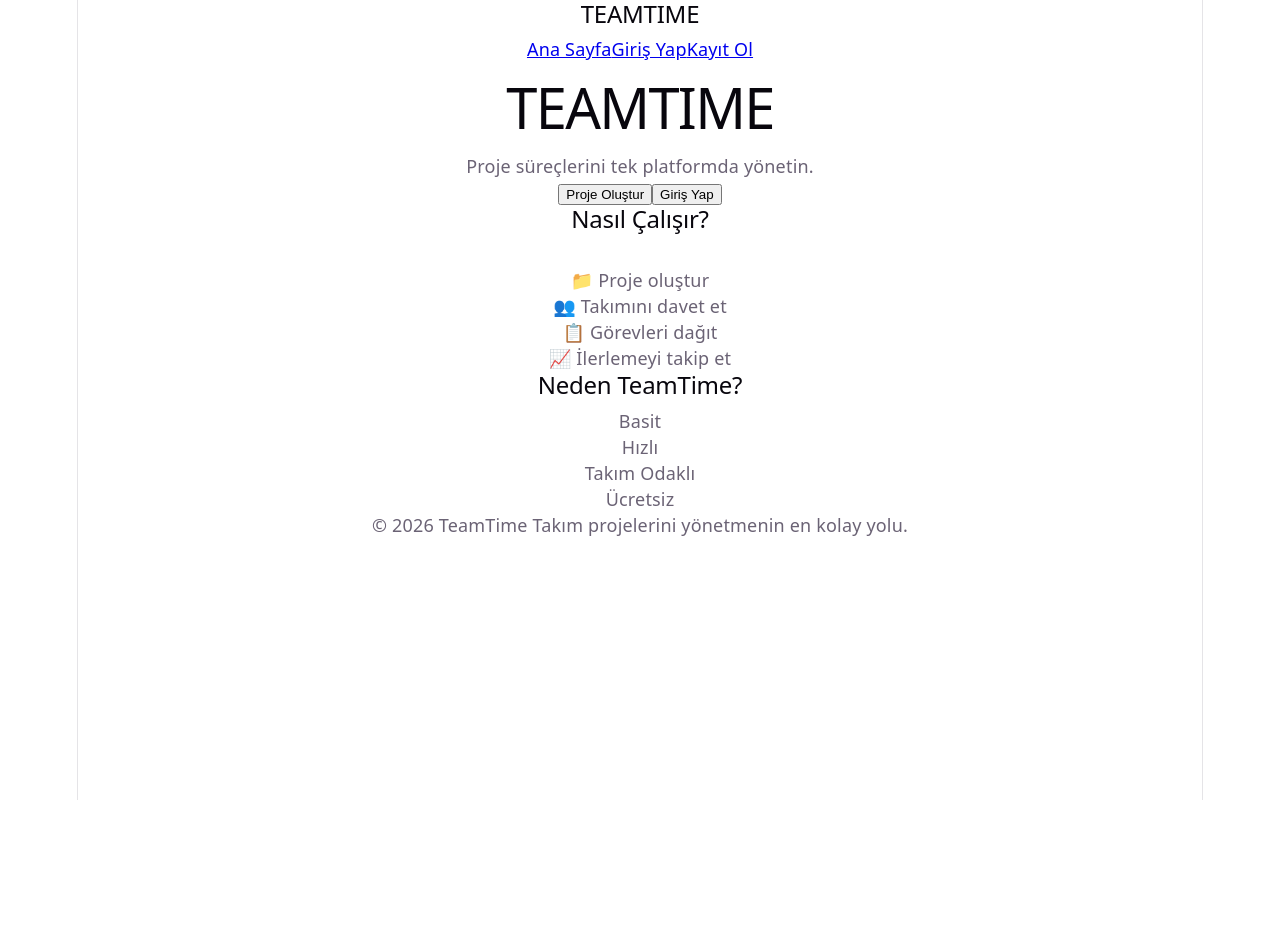
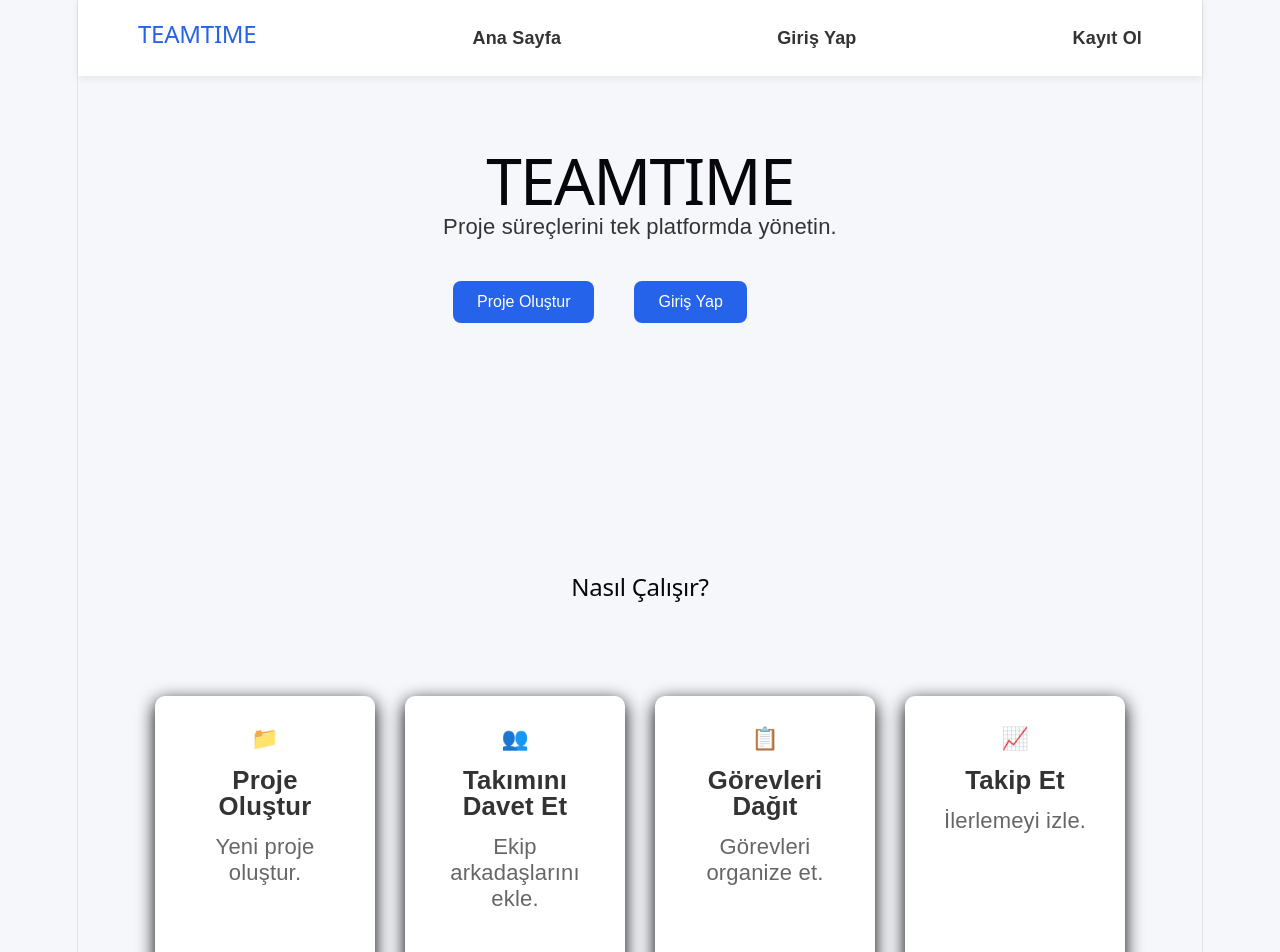
Before and after one commit to Nisayakar/TeamTime, a React (Vite) app in the folder frontend/: page / in a window 1280 px wide. Shown: the top 952 px of the page. Before the commit the page ends 800 px from the top, so only its background shows below. Built offline with nearby package versions, Linux system fonts and the light colour scheme.

Commit message:
Enhanced home page UI with hero, features and footer sections

```diff
--- a/frontend/src/App.css
+++ b/frontend/src/App.css
@@ -1,184 +1,190 @@
-.counter {
+/* Genel */
+
+* {
+  margin: 0;
+  padding: 0;
+  box-sizing: border-box;
+  font-family: Arial, Helvetica, sans-serif;
+}
+
+body {
+  background: #f5f7fb;
+  color: #333;
+}
+
+/* Navbar */
+
+nav {
+  background: white;
+  display: flex;
+  justify-content: space-between;
+  align-items: center;
+  padding: 20px 60px;
+  box-shadow: 0 2px 8px rgba(0, 0, 0, .08);
+}
+
+nav h2 {
+  color: #2563eb;
+}
+
+nav a {
+  text-decoration: none;
+  color: #333;
+  margin-left: 20px;
+  font-weight: bold;
+}
+
+nav a:hover {
+  color: #2563eb;
+}
+
+/* Hero */
+
+section {
+  text-align: center;
+  padding: 60px 20px;
+}
+
+section h1 {
+  font-size: 48px;
+  margin-bottom: 20px;
+}
+
+section h2 {
+  margin-bottom: 20px;
+}
+
+section p {
+  margin: 10px 0;
+  font-size: 18px;
+}
+
+/* Butonlar */
+
+button {
+  margin: 10px;
+  padding: 12px 24px;
+  border: none;
+  border-radius: 8px;
+  background: #2563eb;
+  color: white;
+  cursor: pointer;
   font-size: 16px;
-  padding: 5px 10px;
-  border-radius: 5px;
-  color: var(--accent);
-  background: var(--accent-bg);
-  border: 2px solid transparent;
-  transition: border-color 0.3s;
-  margin-bottom: 24px;
+}
 
-  &:hover {
-    border-color: var(--accent-border);
+button:hover {
+  background: #1d4ed8;
 }
-  &:focus-visible {
-    outline: 2px solid var(--accent);
-    outline-offset: 2px;
+
+/* Kartlar */
+
+.card {
+  background: white;
+  width: 350px;
+  margin: 20px auto;
+  padding: 20px;
+  border-radius: 12px;
+  box-shadow: 0 4px 10px rgba(0, 0, 0, .08);
 }
+
+.card h3 {
+  margin-bottom: 10px;
+}
+
+.card p {
+  margin: 5px 0;
+}
+
+/* Form */
+
+form {
+  width: 450px;
+  margin: 40px auto;
+}
+
+input {
+  width: 100%;
+  padding: 10px;
+  margin: 10px 0 20px 0;
+  border: 1px solid #ccc;
+  border-radius: 8px;
+}
+
+label {
+  font-weight: bold;
 }
 
 .hero {
-  position: relative;
-
-  .base,
-  .framework,
-  .vite {
-    inset-inline: 0;
-    margin: 0 auto;
+  min-height: 70vh;
+  display: flex;
+  flex-direction: column;
+  justify-content: center;
+  align-items: center;
 }
 
-  .base {
-    width: 170px;
-    position: relative;
-    z-index: 0;
+.hero h1 {
+  font-size: 64px;
+  margin-bottom: 20px;
 }
 
-  .framework,
-  .vite {
-    position: absolute;
+.hero p {
+  font-size: 22px;
+  margin-bottom: 30px;
 }
 
-  .framework {
-    z-index: 1;
-    top: 34px;
-    height: 28px;
-    transform: perspective(2000px) rotateZ(300deg) rotateX(44deg) rotateY(39deg)
-      scale(1.4);
+.hero-buttons {
+  display: flex;
+  gap: 20px;
 }
 
-  .vite {
-    z-index: 0;
-    top: 107px;
-    height: 26px;
-    width: auto;
-    transform: perspective(2000px) rotateZ(300deg) rotateX(40deg) rotateY(39deg)
-      scale(0.8);
-  }
+.features {
+  display: flex;
+  justify-content: center;
+  gap: 25px;
+  flex-wrap: wrap;
+  margin-top: 120px;
+  text-align: center;
 }
 
-#center {
-  display: flex;
-  flex-direction: column;
-  gap: 25px;
-  place-content: center;
-  place-items: center;
-  flex-grow: 1;
-
-  @media (max-width: 1024px) {
-    padding: 32px 20px 24px;
-    gap: 18px;
-  }
+.feature-card {
+  width: 220px;
+  background: white;
+  padding: 30px;
+  border-radius: 10px;
+  box-shadow: 0 5px 18px rgba(0, 0, 0, 08);
+  transition: .3s;
+  font-size:22px;
 }
 
-#next-steps {
-  display: flex;
-  border-top: 1px solid var(--border);
-  text-align: left;
-
-  & > div {
-    flex: 1 1 0;
-    padding: 32px;
-    @media (max-width: 1024px) {
-      padding: 24px 20px;
-    }
+.feature-card:hover {
+  transform: translateY(-8px);
 }
 
-  .icon {
-    margin-bottom: 16px;
-    width: 22px;
-    height: 22px;
+.footer {
+  margin-top: 80px;
+  background: white;
+  padding: 30px;
+  text-align: center;
+  color: gray;
+  box-shadow: 0 -2px 10px rgba(0, 0, 0, .05);
 }
 
-  @media (max-width: 1024px) {
-    flex-direction: column;
-    text-align: center;
-  }
+.feature-container {
+  display: flex;
+  justify-content: center;
+  gap: 30px;
+  flex-wrap: wrap;
+  margin-top: 50px;
 }
 
-#docs {
-  border-right: 1px solid var(--border);
+.feature-card h3{
 
-  @media (max-width: 1024px) {
-    border-right: none;
-    border-bottom: 1px solid var(--border);
-  }
+    margin:15px 0;
+
 }
 
-#next-steps ul {
-  list-style: none;
-  padding: 0;
-  display: flex;
-  gap: 8px;
-  margin: 32px 0 0;
+.feature-card p{
 
-  .logo {
-    height: 18px;
+    color:#666;
+
 }
-
-  a {
-    color: var(--text-h);
-    font-size: 16px;
-    border-radius: 6px;
-    background: var(--social-bg);
-    display: flex;
-    padding: 6px 12px;
-    align-items: center;
-    gap: 8px;
-    text-decoration: none;
-    transition: box-shadow 0.3s;
-
-    &:hover {
-      box-shadow: var(--shadow);
-    }
-    .button-icon {
-      height: 18px;
-      width: 18px;
-    }
-  }
-
-  @media (max-width: 1024px) {
-    margin-top: 20px;
-    flex-wrap: wrap;
-    justify-content: center;
-
-    li {
-      flex: 1 1 calc(50% - 8px);
-    }
-
-    a {
-      width: 100%;
-      justify-content: center;
-      box-sizing: border-box;
-    }
-  }
-}
-
-#spacer {
-  height: 88px;
-  border-top: 1px solid var(--border);
-  @media (max-width: 1024px) {
-    height: 48px;
-  }
-}
-
-.ticks {
-  position: relative;
-  width: 100%;
-
-  &::before,
-  &::after {
-    content: '';
-    position: absolute;
-    top: -4.5px;
-    border: 5px solid transparent;
-  }
-
-  &::before {
-    left: 0;
-    border-left-color: var(--border);
-  }
-  &::after {
-    right: 0;
-    border-right-color: var(--border);
-  }
-}
--- a/frontend/src/components/Footer.tsx
+++ b/frontend/src/components/Footer.tsx
@@ -1,9 +1,8 @@
-function Footer(){
+function Footer() {
     return (
-        <footer>
-            <p>© 2026 TeamTime
-
-               Takım projelerini yönetmenin en kolay yolu.</p>
+        <footer className="footer">
+            <p>© 2026 TeamTime</p>
+            <p>Takım projelerini yönetmenin en kolay yolu.</p>
         </footer>
     );
 }
--- a/frontend/src/components/ProjectCard.tsx
+++ b/frontend/src/components/ProjectCard.tsx
@@ -10,7 +10,7 @@ type ProjectCardProps={
 function ProjectCard(props:ProjectCardProps){
 
     return (
-        <div>
+        <div className="card">
             <h3>{props.projectName}</h3>
             <p>Team: {props.teamName}</p>
             <p>Tasks: {props.taskCount}</p>
--- a/frontend/src/components/TaskCard.tsx
+++ b/frontend/src/components/TaskCard.tsx
@@ -5,7 +5,7 @@ type TaskCardProps={
 
 function TaskCard(props:TaskCardProps){
     return(
-        <div>
+        <div className="card">
             <h4>{props.title}</h4>
             <p>{props.status}</p>
         </div>
--- a/frontend/src/pages/Home.tsx
+++ b/frontend/src/pages/Home.tsx
@@ -1,39 +1,62 @@
-import {Link} from "react-router-dom";
-import Navbar from "../components/Navbar";
+import { Link } from "react-router-dom";
 import Footer from "../components/Footer";
 
 
-function Home(){
-    return(
-        <div>
+function Home() {
+    return (
+        <div className="hero">
             <section>
                 <h1>TEAMTIME</h1>
                 <p>
                     Proje süreçlerini tek platformda yönetin.
                 </p>
 
-          <Link to="/create-project">
-          <button>
-                Proje Oluştur
-            </button>
-            </Link>
+                <div className="hero-buttons">
 
-            <Link to="/login">
-            <button>
-                Giriş Yap
-            </button>
-            </Link>
-           </section>
+                    <Link to="/create-project">
+                        <button>Proje Oluştur</button>
+                    </Link>
 
-             <section>
-            <h2>Nasıl Çalışır?</h2>
-            <br></br>
-            <p>📁 Proje oluştur</p>
-            <p>👥 Takımını davet et</p>
-            <p>📋 Görevleri dağıt</p>
-            <p>📈 İlerlemeyi takip et</p>
+                    <Link to="/login">
+                        <button>Giriş Yap</button>
+                    </Link>
+
+                </div>
             </section>
 
+            <section className="features">
+
+                <h2>Nasıl Çalışır?</h2>
+
+                <div className="feature-container">
+
+                    <div className="feature-card">
+                        📁
+                        <h3>Proje Oluştur</h3>
+                        <p>Yeni proje oluştur.</p>
+                    </div>
+
+                    <div className="feature-card">
+                        👥
+                        <h3>Takımını Davet Et</h3>
+                        <p>Ekip arkadaşlarını ekle.</p>
+                    </div>
+
+                    <div className="feature-card">
+                        📋
+                        <h3>Görevleri Dağıt</h3>
+                        <p>Görevleri organize et.</p>
+                    </div>
+
+                    <div className="feature-card">
+                        📈
+                        <h3>Takip Et</h3>
+                        <p>İlerlemeyi izle.</p>
+                    </div>
+
+                </div>
+
+            </section>
             <section>
                 <h2>Neden TeamTime?</h2>
                 <p>Basit</p>
```
Lines whose indentation alone changed are shown as unchanged.
